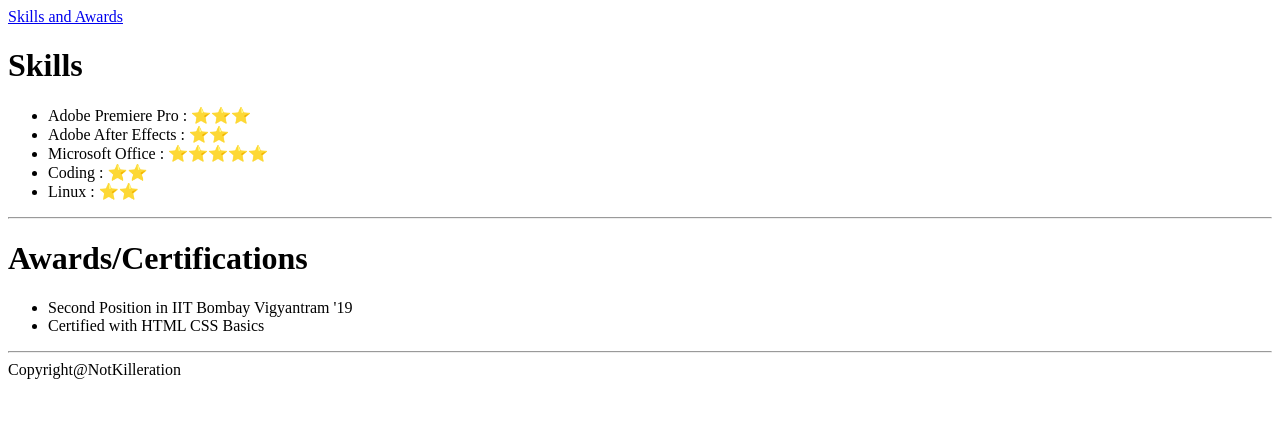
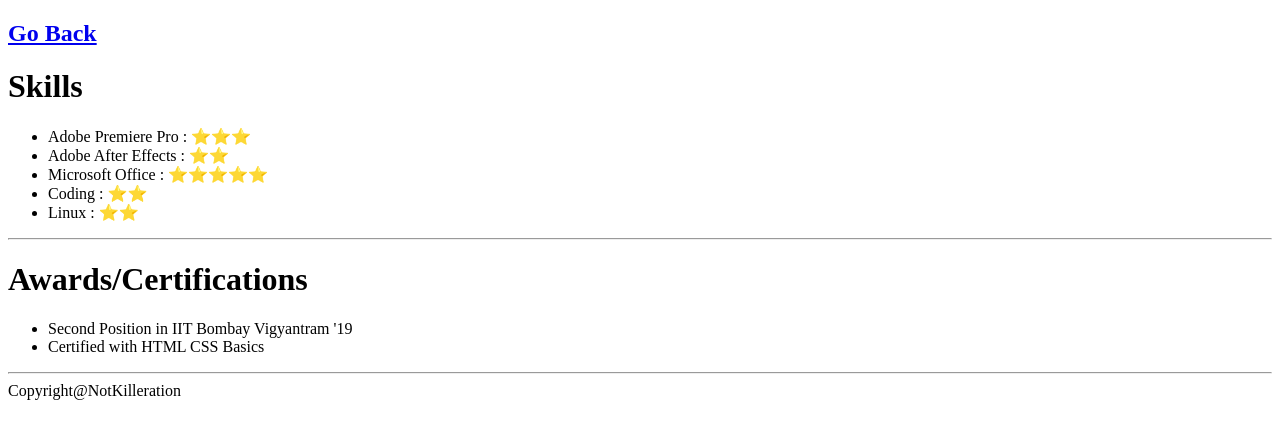
Before and after one commit to karsha19/WebDevelopment_BootCamp, a plain HTML site: page Capstone Project - 1 - Online Resume/public/skills_awards.html in a window 1280 px wide. Drawn offline with Linux system fonts and the light colour scheme.

Commit message:
adding navigation

```diff
--- a/Capstone Project - 1 - Online Resume/public/skills_awards.html
+++ b/Capstone Project - 1 - Online Resume/public/skills_awards.html
@@ -6,7 +6,7 @@
     <title>Document</title>
 </head>
 <body>
-    <a href="www.github.com/notkilleration">Skills and Awards</a>
+    <h2><a href="../index.html">Go Back</a></h2>
     <h1>Skills</h1>
          <ul>
              <li>Adobe Premiere Pro : ⭐⭐⭐</li>
```
